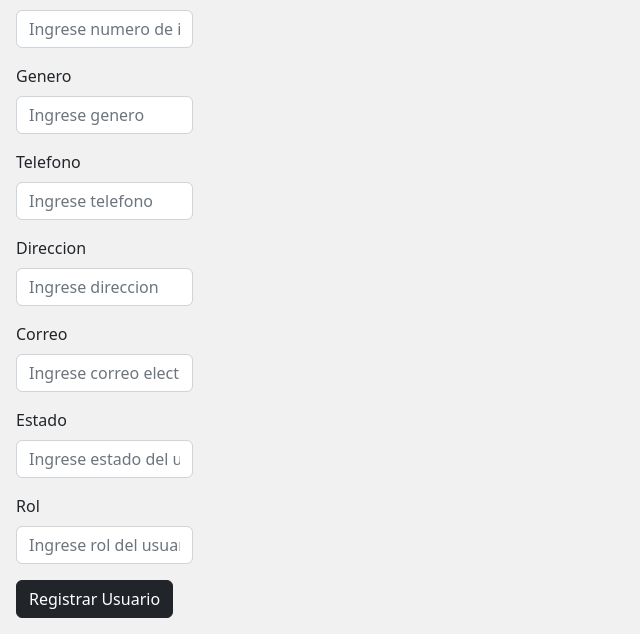
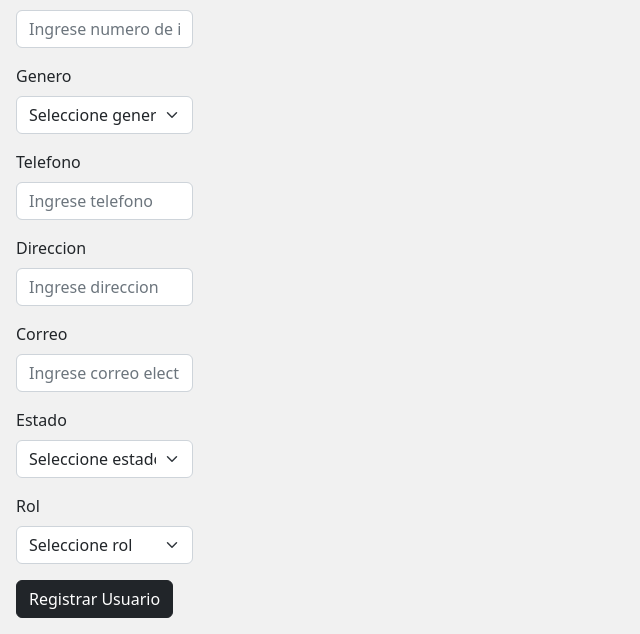
Before and after one commit to ralvarezl/aws, a PHP site: page /vista/administracion/administracion_usuarios.php in a window 1280 px wide. Shown: the part 459-1093 px from the top of the page, without its empty margins (0-640 px from the left). Run offline with PHP 8.4, Linux system fonts and the light colour scheme; data that the repository does not hold is empty; some libraries are stand-ins or nearby versions.

Commit message:
Anexion de los combobox

```diff
--- a/vista/administracion/administracion_usuarios.php
+++ b/vista/administracion/administracion_usuarios.php
@@ -24,42 +24,64 @@
             <label for="formGroupExampleInput" class="form-label">Nombres</label>
             <input type="text" class="form-control" placeholder="Ingrese nombres" name="nombres">
             </div>
+
             <div class="mb-3">
 			<label for="formGroupExampleInput" class="form-label">Usuario</label>
 			<input id="usuario" type="text"
 				class="form-control" name="usuario" title="ingrese usuario" autocomplete="usuario" placeholder="Ingrese usuario" onKeyUp="document.getElementById(this.id).value=document.getElementById(this.id).value.toUpperCase()">
 		    </div>
+
             <div class="mb-3">
             <label for="exampleInputPassword1" class="form-label">Contraseña</label>
             <input type="password" class="form-control" placeholder="Ingrese contraseña" name="password">
             </div>
+
             <div class="mb-3">
             <label for="formGroupExampleInput" class="form-label">Identidad</label>
             <input type="text" class="form-control" placeholder="Ingrese numero de identidad" name="identidad">
             </div>
+
             <div class="mb-3">
             <label for="formGroupExampleInput" class="form-label">Genero</label>
-            <input type="text" class="form-control" placeholder="Ingrese genero" name="genero">
+            <select class="form-select" aria-label="Default select example" name="genero">
+            <option selected>Seleccione genero</option>
+            <option value="1">Hombre</option>
+            <option value="2">Mujer</option>
+            </select>
             </div>
+
             <div class="mb-3">
             <label for="formGroupExampleInput" class="form-label">Telefono</label>
             <input type="text" class="form-control" placeholder="Ingrese telefono" name="telefono">
             </div>
+
             <div class="mb-3">
             <label for="formGroupExampleInput" class="form-label">Direccion</label>
             <input type="text" class="form-control" placeholder="Ingrese direccion" name="direccion">
             </div>
+
             <div class="mb-3">
             <label for="formGroupExampleInput" class="form-label">Correo</label>
             <input type="text" class="form-control" placeholder="Ingrese correo electronico" name="correo">
             </div>
+
             <div class="mb-3">
             <label for="formGroupExampleInput" class="form-label">Estado</label>
-            <input type="text" class="form-control" placeholder="Ingrese estado del usuario" name="estado">
+            <select class="form-select" aria-label="Default select example" name="estado">
+            <option selected>Seleccione estado</option>
+            <option value="1">Activo</option>
+            <option value="2">Inactivo</option>
+            <option value="3">Bloqueado</option>
+            </select>
             </div>
+
             <div class="mb-3">
             <label for="formGroupExampleInput" class="form-label">Rol</label>
-            <input type="text" class="form-control" placeholder="Ingrese rol del usuario" name="id_rol">
+            <select class="form-select" aria-label="Default select example" name="rol">
+            <option selected>Seleccione rol</option>
+            <option value="1">Administrador</option>
+            <option value="2">Empleado</option>
+            </select>
             </div>
             <!--BOTON NUEVO USUARIO-->
             <button type="submit" class="btn btn-dark" name="btnregistrar" value="ok">Registrar Usuario</button>
```
